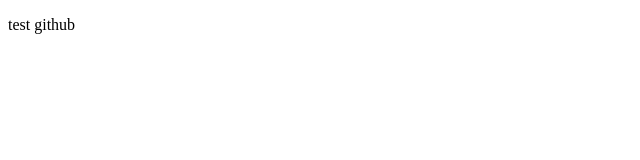
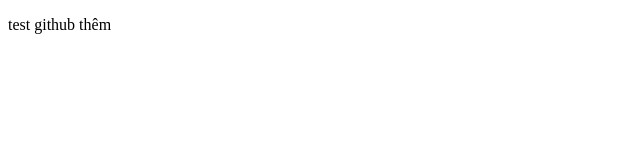
Before and after one commit to DuyKhanhIweb/testgithub, a plain HTML site: page index.html in a window 1280 px wide. Shown: the full height of the page, 0-640 px from the left. Drawn offline with Linux system fonts and the light colour scheme.

Commit message:
Update index.html

```diff
--- a/index.html
+++ b/index.html
@@ -6,6 +6,6 @@
     <title>Document</title>
 </head>
 <body>
-    <p>test github</p>
+    <p>test github thêm</p>
 </body>
 </html>
```
